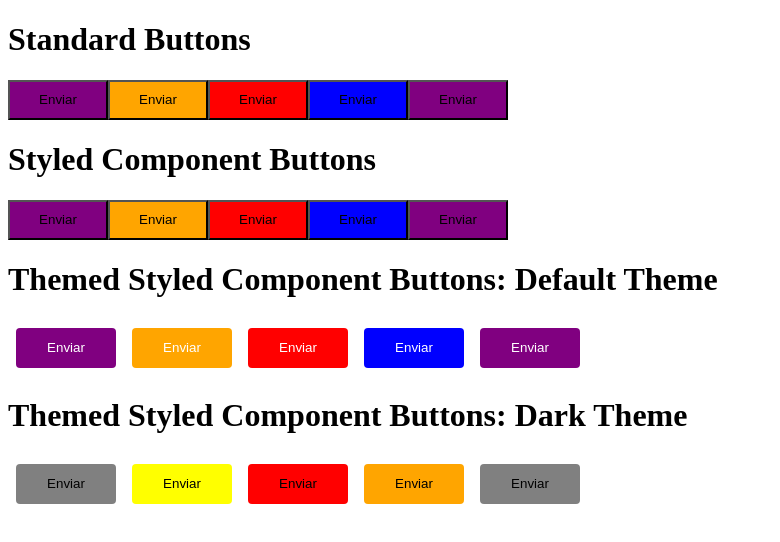
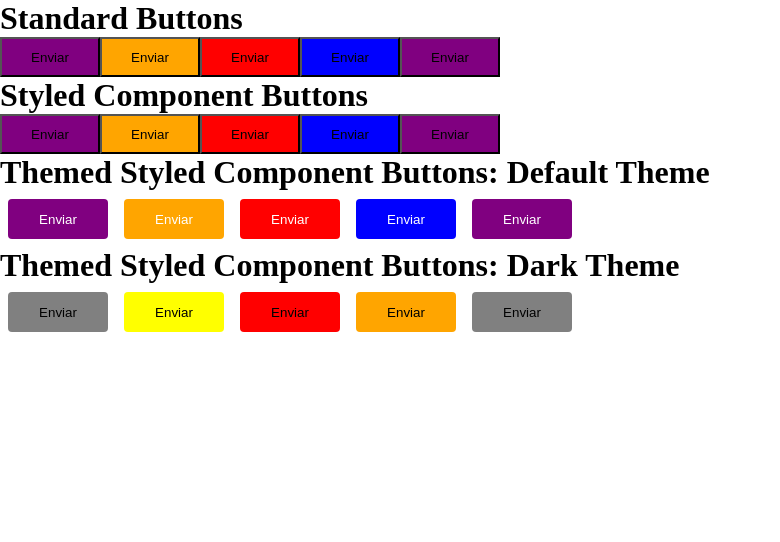
Before and after one commit to tfsantosbr/reactjs-styled-components, a React (Vite) app: page / in a window 1280 px wide. Shown: the top 542 px of the page, without its empty margins (0-780 px from the left). Built offline with nearby package versions, Linux system fonts and the light colour scheme.

Commit message:
add global styles

```diff
--- a/src/App.tsx
+++ b/src/App.tsx
@@ -1,44 +1,52 @@
-import { ThemeProvider } from 'styled-components';
+import { ThemeProvider } from "styled-components";
 
-import { Button } from './components/Button';
-import { ButtonWithStyledComponent } from './components/ButtonWithStyledComponent';
-import { ButtonWithThemedStyledComponent } from './components/ButtonWithThemedStyledComponent';
-import { darkTheme } from './styles/themes/dark.theme';
-import { defaultTheme } from './styles/themes/default.theme';
+import { Button } from "./components/Button";
+import { ButtonWithStyledComponent } from "./components/ButtonWithStyledComponent";
+import { ButtonWithThemedStyledComponent } from "./components/ButtonWithThemedStyledComponent";
+import { GlobalStyle } from "./styles/global";
+import { darkTheme } from "./styles/themes/dark.theme";
+import { defaultTheme } from "./styles/themes/default.theme";
 
 export function App() {
   return (
     <>
       <h1>Standard Buttons</h1>
-      <Button color='primary' />
-      <Button color='secondary' />
-      <Button color='danger' />
-      <Button color='success' />
+      <Button color="primary" />
+      <Button color="secondary" />
+      <Button color="danger" />
+      <Button color="success" />
       <Button />
 
       <h1>Styled Component Buttons</h1>
-      <ButtonWithStyledComponent variant='primary' />
-      <ButtonWithStyledComponent variant='secondary' />
-      <ButtonWithStyledComponent variant='danger' />
-      <ButtonWithStyledComponent variant='success' />
+      <ButtonWithStyledComponent variant="primary" />
+      <ButtonWithStyledComponent variant="secondary" />
+      <ButtonWithStyledComponent variant="danger" />
+      <ButtonWithStyledComponent variant="success" />
       <ButtonWithStyledComponent />
 
       <h1>Themed Styled Component Buttons: Default Theme</h1>
       <ThemeProvider theme={defaultTheme}>
-        <ButtonWithThemedStyledComponent variant='primary' />
-        <ButtonWithThemedStyledComponent variant='secondary' />
-        <ButtonWithThemedStyledComponent variant='danger' />
-        <ButtonWithThemedStyledComponent variant='success' />
-        <ButtonWithThemedStyledComponent />
+        <div className="wrapper">
+          <ButtonWithThemedStyledComponent variant="primary" />
+          <ButtonWithThemedStyledComponent variant="secondary" />
+          <ButtonWithThemedStyledComponent variant="danger" />
+          <ButtonWithThemedStyledComponent variant="success" />
+          <ButtonWithThemedStyledComponent />
+        </div>
+        <GlobalStyle />
       </ThemeProvider>
 
       <h1>Themed Styled Component Buttons: Dark Theme</h1>
       <ThemeProvider theme={darkTheme}>
-        <ButtonWithThemedStyledComponent variant='primary' />
-        <ButtonWithThemedStyledComponent variant='secondary' />
-        <ButtonWithThemedStyledComponent variant='danger' />
-        <ButtonWithThemedStyledComponent variant='success' />
-        <ButtonWithThemedStyledComponent />
+        <div className="wrapper">
+          <ButtonWithThemedStyledComponent variant="primary" />
+          <ButtonWithThemedStyledComponent variant="secondary" />
+          <ButtonWithThemedStyledComponent variant="danger" />
+          <ButtonWithThemedStyledComponent variant="success" />
+          <ButtonWithThemedStyledComponent />
+        </div>
+
+        <GlobalStyle />
       </ThemeProvider>
     </>
   );
--- /dev/null
+++ b/src/styles/global.ts
@@ -0,0 +1,14 @@
+import { createGlobalStyle } from "styled-components";
+
+export const GlobalStyle = createGlobalStyle`
+  * {
+    margin:0;
+    padding: 0;
+    box-sizing: border-box;
+  }
+
+  body {
+    background: white;
+    color: black;
+  }
+`;
--- a/src/styles/themes/default.theme.ts
+++ b/src/styles/themes/default.theme.ts
@@ -1,5 +1,5 @@
 export const defaultTheme = {
-    white: '#FFF',
+    white: 'white',
     primary: 'purple',
     secondary: 'orange',
     danger: 'red',
```
Also changed, not shown: src/styles/themes/dark.theme.ts (line endings or trailing spaces), 2 other files (tests, documents, lock files or other folders).
